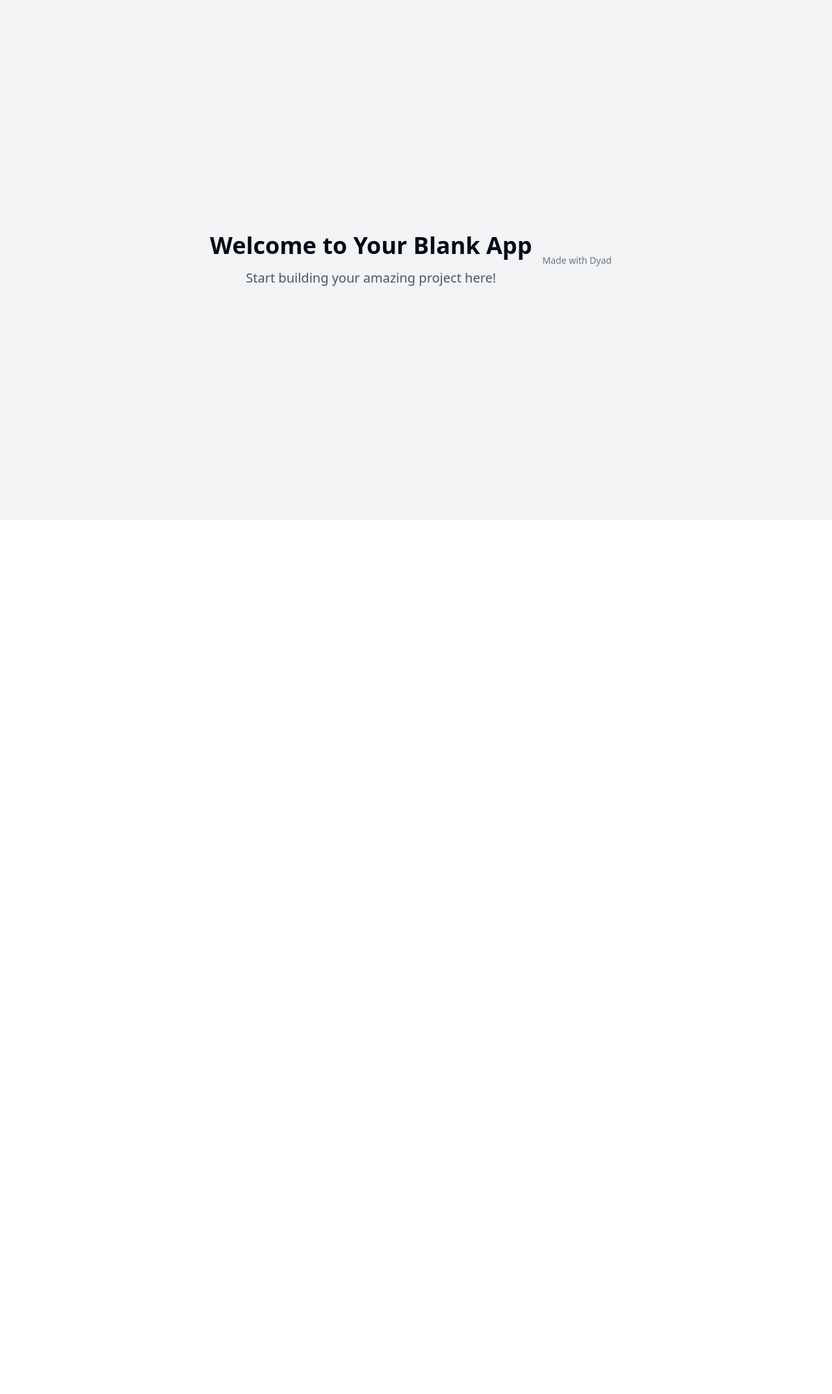
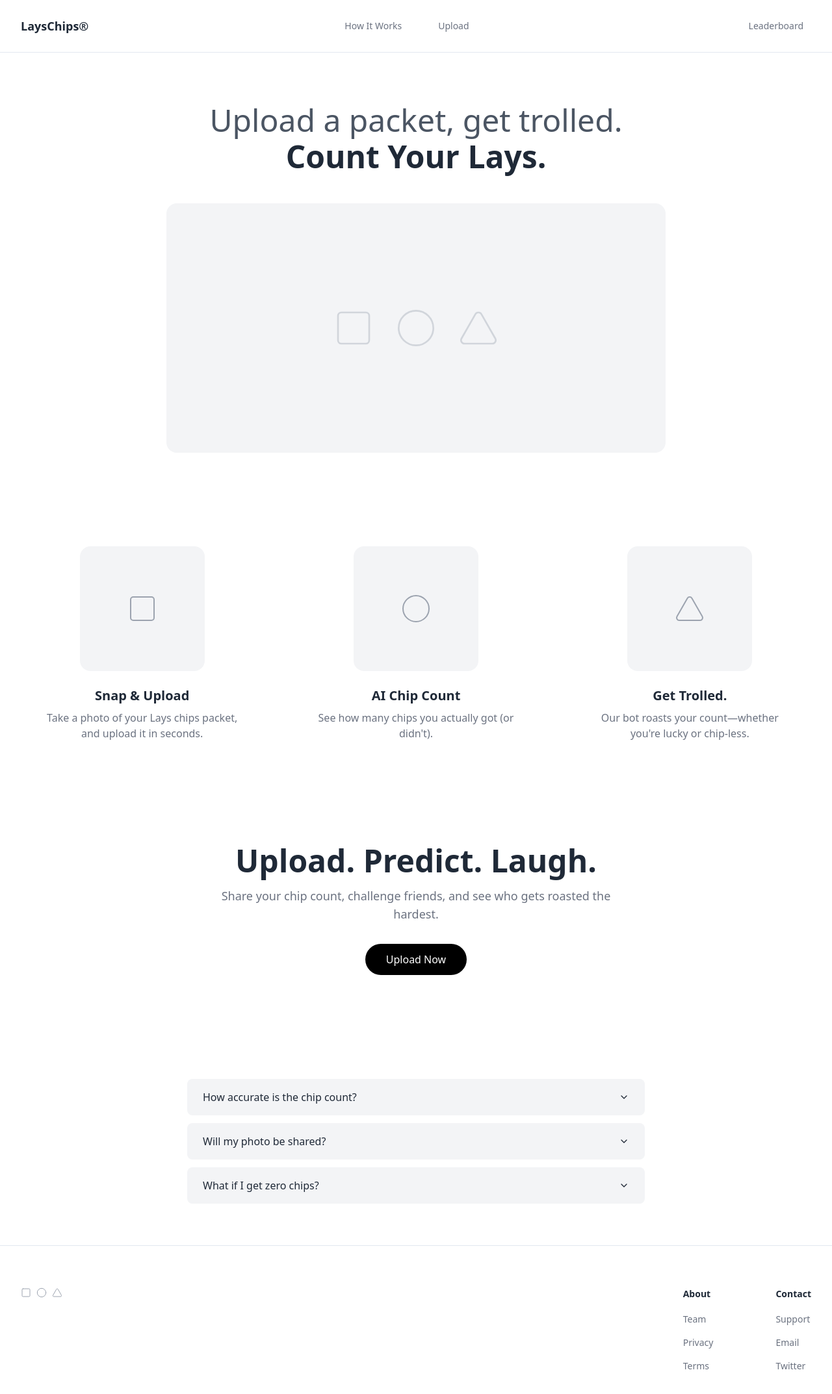
Before and after one commit to AdhiNarayan206/chipOracle, a React (Vite) app: page / in a window 1280 px wide. Shown: the top 2146 px of the page at 65% size. Before the commit the page ends 800 px from the top, so only its background shows below. Built offline with nearby package versions, Linux system fonts and the light colour scheme.

Commit message:
[dyad] Build a landing page from an image - wrote 7 file(s)

```diff
--- /dev/null
+++ b/src/components/landing/CallToAction.tsx
@@ -0,0 +1,21 @@
+import { Button } from "@/components/ui/button";
+
+export const CallToAction = () => {
+  return (
+    <section id="upload" className="py-24 bg-white">
+      <div className="container mx-auto px-4 sm:px-6 lg:px-8 text-center">
+        <h2 className="text-4xl md:text-5xl font-bold">
+          Upload. Predict. Laugh.
+        </h2>
+        <p className="mt-4 max-w-2xl mx-auto text-lg text-gray-500">
+          Share your chip count, challenge friends, and see who gets roasted the hardest.
+        </p>
+        <div className="mt-8">
+          <Button size="lg" className="rounded-full bg-black text-white hover:bg-gray-800 px-8 h-12 text-base">
+            Upload Now
+          </Button>
+        </div>
+      </div>
+    </section>
+  );
+};
--- /dev/null
+++ b/src/components/landing/Faq.tsx
@@ -0,0 +1,42 @@
+import {
+  Accordion,
+  AccordionContent,
+  AccordionItem,
+  AccordionTrigger,
+} from "@/components/ui/accordion";
+
+const faqs = [
+  {
+    question: "How accurate is the chip count?",
+    answer: "Our AI is highly accurate, but sometimes it likes to have a little fun. Consider it part of the trolling experience.",
+  },
+  {
+    question: "Will my photo be shared?",
+    answer: "We respect your privacy. Your photos are only used for the chip count and are not shared publicly without your permission.",
+  },
+  {
+    question: "What if I get zero chips?",
+    answer: "Then you've been officially trolled by the universe (and us). Share your result for maximum sympathy... or laughs.",
+  },
+];
+
+export const Faq = () => {
+  return (
+    <section className="py-16">
+      <div className="container mx-auto px-4 sm:px-6 lg:px-8 max-w-3xl">
+        <Accordion type="single" collapsible className="w-full space-y-3">
+          {faqs.map((faq, index) => (
+            <AccordionItem key={index} value={`item-${index}`} className="bg-gray-100 rounded-lg border-none">
+              <AccordionTrigger className="font-medium hover:no-underline px-6 text-left">
+                {faq.question}
+              </AccordionTrigger>
+              <AccordionContent className="text-gray-600 px-6">
+                {faq.answer}
+              </AccordionContent>
+            </AccordionItem>
+          ))}
+        </Accordion>
+      </div>
+    </section>
+  );
+};
--- /dev/null
+++ b/src/components/landing/Features.tsx
@@ -0,0 +1,39 @@
+import { Square, Circle, Triangle } from "lucide-react";
+
+const features = [
+  {
+    icon: <Square size={48} strokeWidth={1} className="text-gray-400" />,
+    title: "Snap & Upload",
+    description: "Take a photo of your Lays chips packet, and upload it in seconds.",
+  },
+  {
+    icon: <Circle size={48} strokeWidth={1} className="text-gray-400" />,
+    title: "AI Chip Count",
+    description: "See how many chips you actually got (or didn't).",
+  },
+  {
+    icon: <Triangle size={48} strokeWidth={1} className="text-gray-400" />,
+    title: "Get Trolled.",
+    description: "Our bot roasts your count—whether you're lucky or chip-less.",
+  },
+];
+
+export const Features = () => {
+  return (
+    <section id="features" className="py-16">
+      <div className="container mx-auto px-4 sm:px-6 lg:px-8">
+        <div className="grid grid-cols-1 md:grid-cols-3 gap-12 text-center">
+          {features.map((feature, index) => (
+            <div key={index} className="flex flex-col items-center">
+              <div className="w-48 h-48 bg-gray-100 rounded-2xl flex items-center justify-center mb-6">
+                {feature.icon}
+              </div>
+              <h3 className="text-xl font-bold">{feature.title}</h3>
+              <p className="mt-2 text-gray-500 max-w-xs mx-auto">{feature.description}</p>
+            </div>
+          ))}
+        </div>
+      </div>
+    </section>
+  );
+};
--- /dev/null
+++ b/src/components/landing/Footer.tsx
@@ -0,0 +1,33 @@
+import { Square, Circle, Triangle } from "lucide-react";
+
+export const Footer = () => {
+  return (
+    <footer className="py-16 border-t">
+      <div className="container mx-auto px-4 sm:px-6 lg:px-8 flex flex-col md:flex-row justify-between items-center md:items-start text-center md:text-left gap-8">
+        <div className="flex items-center gap-2 text-gray-400">
+            <Square size={16} strokeWidth={1.5} />
+            <Circle size={16} strokeWidth={1.5} />
+            <Triangle size={16} strokeWidth={1.5} />
+        </div>
+        <div className="flex flex-col sm:flex-row gap-8 sm:gap-24">
+          <div>
+            <h4 className="font-bold mb-4 text-sm">About</h4>
+            <ul className="space-y-3">
+              <li><a href="#" className="text-sm text-gray-500 hover:text-gray-900">Team</a></li>
+              <li><a href="#" className="text-sm text-gray-500 hover:text-gray-900">Privacy</a></li>
+              <li><a href="#" className="text-sm text-gray-500 hover:text-gray-900">Terms</a></li>
+            </ul>
+          </div>
+          <div>
+            <h4 className="font-bold mb-4 text-sm">Contact</h4>
+            <ul className="space-y-3">
+              <li><a href="#" className="text-sm text-gray-500 hover:text-gray-900">Support</a></li>
+              <li><a href="#" className="text-sm text-gray-500 hover:text-gray-900">Email</a></li>
+              <li><a href="#" className="text-sm text-gray-500 hover:text-gray-900">Twitter</a></li>
+            </ul>
+          </div>
+        </div>
+      </div>
+    </footer>
+  );
+};
--- /dev/null
+++ b/src/components/landing/Header.tsx
@@ -0,0 +1,22 @@
+import React from 'react';
+
+export const Header = () => {
+  return (
+    <header className="bg-white border-b">
+        <div className="container mx-auto px-4 sm:px-6 lg:px-8">
+            <div className="flex h-20 items-center justify-between">
+                <div className="flex-shrink-0">
+                    <a href="#" className="font-bold text-lg">LaysChips®</a>
+                </div>
+                <nav className="hidden sm:flex sm:items-center sm:justify-center sm:flex-1 gap-8">
+                    <a href="#features" className="px-3 py-2 text-sm font-medium text-gray-500 hover:text-gray-900">How It Works</a>
+                    <a href="#upload" className="px-3 py-2 text-sm font-medium text-gray-500 hover:text-gray-900">Upload</a>
+                </nav>
+                <div className="hidden sm:ml-6 sm:flex sm:items-center">
+                    <a href="#leaderboard" className="px-3 py-2 text-sm font-medium text-gray-500 hover:text-gray-900">Leaderboard</a>
+                </div>
+            </div>
+        </div>
+    </header>
+  );
+};
--- /dev/null
+++ b/src/components/landing/Hero.tsx
@@ -0,0 +1,23 @@
+import { Square, Circle, Triangle } from "lucide-react";
+
+export const Hero = () => {
+  return (
+    <section className="text-center py-20">
+      <div className="container mx-auto px-4 sm:px-6 lg:px-8">
+        <h1 className="text-4xl md:text-5xl font-medium text-gray-600">
+          Upload a packet, get trolled.
+        </h1>
+        <h2 className="text-4xl md:text-5xl font-bold mt-2">
+          Count Your Lays.
+        </h2>
+        <div className="mt-12 mx-auto max-w-3xl h-96 bg-gray-100 rounded-2xl flex items-center justify-center">
+          <div className="flex items-center gap-8 text-gray-300">
+            <Square size={64} strokeWidth={1} />
+            <Circle size={64} strokeWidth={1} />
+            <Triangle size={64} strokeWidth={1} />
+          </div>
+        </div>
+      </div>
+    </section>
+  );
+};
--- a/src/pages/Index.tsx
+++ b/src/pages/Index.tsx
@@ -1,17 +1,21 @@
-// Update this page (the content is just a fallback if you fail to update the page)
-
-import { MadeWithDyad } from "@/components/made-with-dyad";
+import { Header } from "@/components/landing/Header";
+import { Hero } from "@/components/landing/Hero";
+import { Features } from "@/components/landing/Features";
+import { CallToAction } from "@/components/landing/CallToAction";
+import { Faq } from "@/components/landing/Faq";
+import { Footer } from "@/components/landing/Footer";
 
 const Index = () => {
   return (
-    <div className="min-h-screen flex items-center justify-center bg-gray-100">
-      <div className="text-center">
-        <h1 className="text-4xl font-bold mb-4">Welcome to Your Blank App</h1>
-        <p className="text-xl text-gray-600">
-          Start building your amazing project here!
-        </p>
-      </div>
-      <MadeWithDyad />
+    <div className="bg-white text-gray-800 font-sans">
+      <Header />
+      <main>
+        <Hero />
+        <Features />
+        <CallToAction />
+        <Faq />
+      </main>
+      <Footer />
     </div>
   );
 };
```
